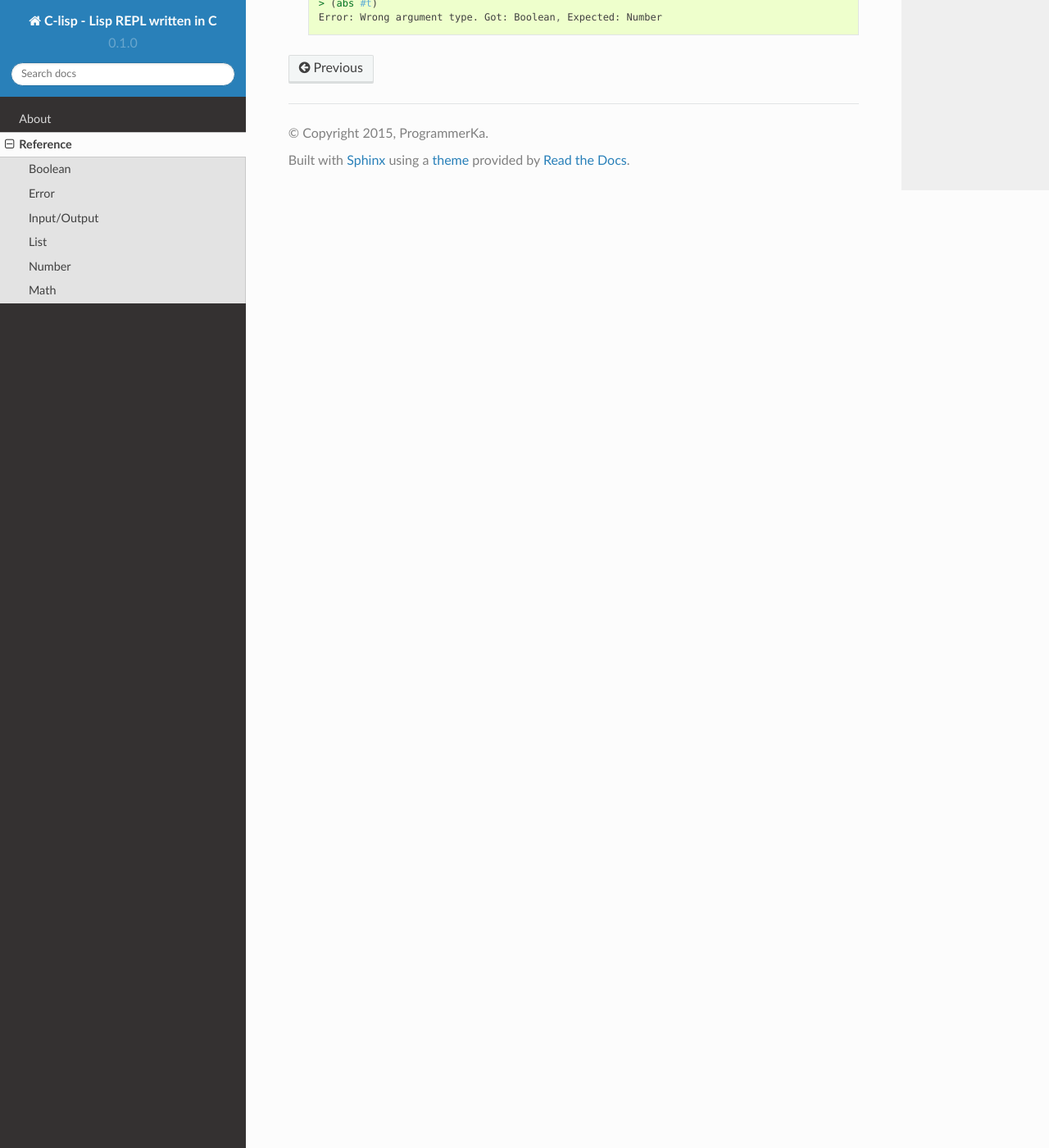
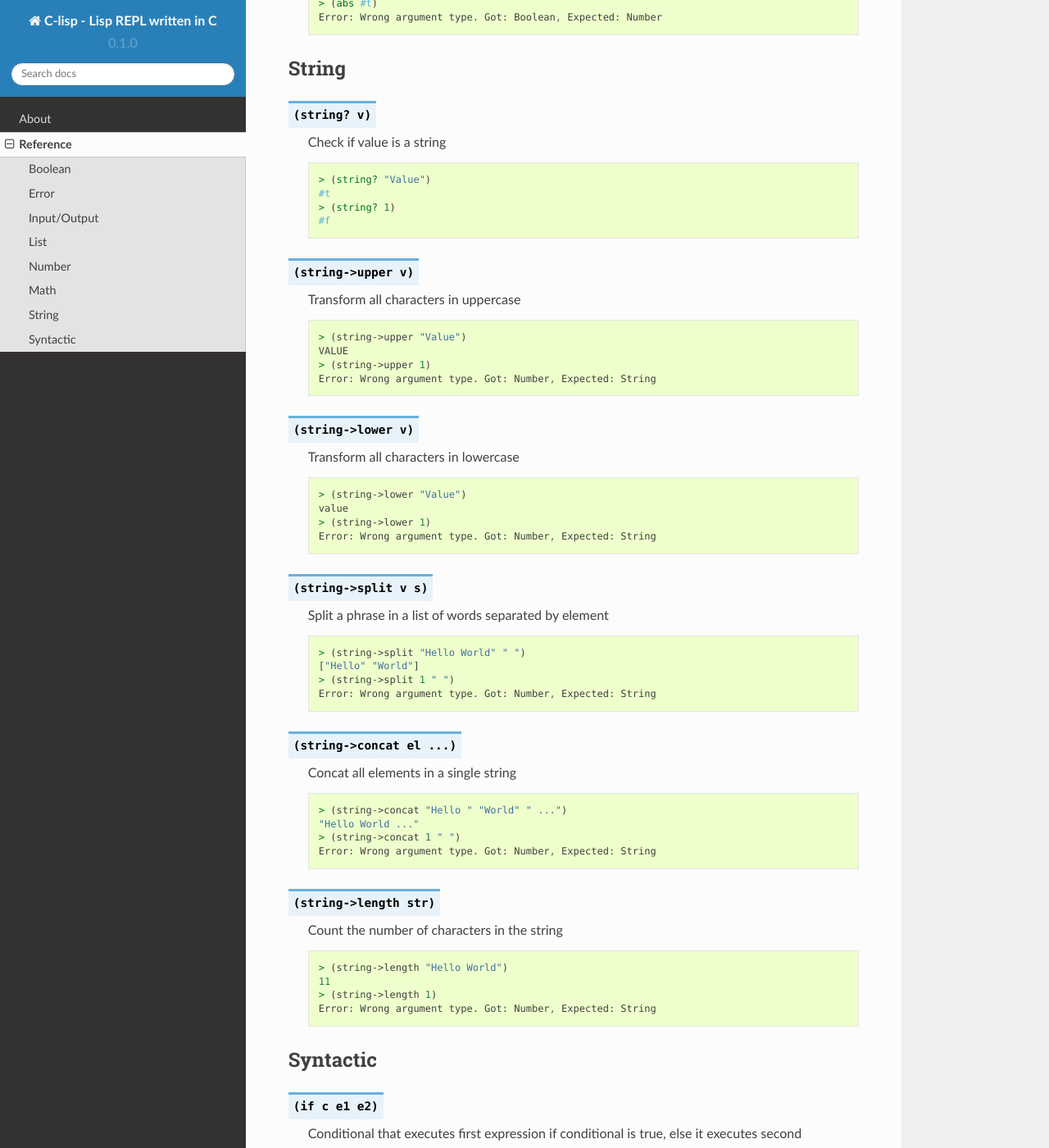
Before and after one commit to albarol/c-lisp, a Sphinx documentation site: the page built from docs/source/reference.rst, in a window 1280 px wide and 1400 px high, scrolled down 10357 px. Shown: the whole window at 82% size. Built offline with Sphinx 7.4.7 and the Read the Docs theme 2.0.0, drawn with Linux system fonts in a browser that asks for light colours; pages that are not in the unit, such as notebooks, are missing from menus; some of the changed text lies outside the part shown.

Commit message:
finished basic doc

```diff
--- a/docs/source/index.rst
+++ b/docs/source/index.rst
@@ -6,3 +6,4 @@ C-lisp Documentation
 
     about.rst
     reference.rst
+    stl.rst
--- a/docs/source/reference.rst
+++ b/docs/source/reference.rst
@@ -588,3 +588,159 @@ Math
         1
         > (abs #t)
         Error: Wrong argument type. Got: Boolean, Expected: Number
+
+String
+------
+
+.. py:function:: (string? v)
+
+    Check if value is a string
+
+    .. code-block:: racket
+
+        > (string? "Value")
+        #t
+        > (string? 1)
+        #f
+
+.. py:function:: (string->upper v)
+
+    Transform all characters in uppercase
+
+    .. code-block:: racket
+
+        > (string->upper "Value")
+        VALUE
+        > (string->upper 1)
+        Error: Wrong argument type. Got: Number, Expected: String
+
+.. py:function:: (string->lower v)
+
+    Transform all characters in lowercase
+
+    .. code-block:: racket
+
+        > (string->lower "Value")
+        value
+        > (string->lower 1)
+        Error: Wrong argument type. Got: Number, Expected: String
+
+.. py:function:: (string->split v s)
+
+    Split a phrase in a list of words separated by element
+
+    .. code-block:: racket
+
+        > (string->split "Hello World" " ")
+        ["Hello" "World"]
+        > (string->split 1 " ")
+        Error: Wrong argument type. Got: Number, Expected: String
+
+.. py:function:: (string->concat el ...)
+
+    Concat all elements in a single string
+
+    .. code-block:: racket
+
+        > (string->concat "Hello " "World" " ...")
+        "Hello World ..."
+        > (string->concat 1 " ")
+        Error: Wrong argument type. Got: Number, Expected: String
+
+.. py:function:: (string->length str)
+
+    Count the number of characters in the string
+
+    .. code-block:: racket
+
+        > (string->length "Hello World")
+        11
+        > (string->length 1)
+        Error: Wrong argument type. Got: Number, Expected: String
+
+Syntactic
+---------
+
+.. py:function:: (if c e1 e2)
+
+    Conditional that executes first expression if conditional is true, else it executes second expression
+
+    .. code-block:: racket
+
+        > (if (> 2 1) "foo" "bar")
+        foo
+        > (if (< 2 1) "foo" "bar")
+        bar
+        > (if 1 "foo" "bar")
+        Error: Wrong argument type. Got: Number, Expected: Boolean
+
+.. py:function:: (cond expr1 ...)
+
+    Cond clause test expression by expression and execute if condition is true
+
+    .. code-block:: racket
+
+        > (cond ((> 2 1) "foo") (#t 2))
+        foo
+        > (cond ((< 2 1) "foo") (#t "bar"))
+        bar
+
+.. py:function:: (for it command)
+
+    Iterate over a list and execute the command
+
+    .. code-block:: racket
+
+        > (for (i [1 2 3]) (print i))
+        1
+        2
+        3
+        > (for i (print i))
+        Error: Wrong argument type. Got: Symbol, Expected: Expression
+
+.. py:function:: (def (name p1 ..) body)
+
+    Define a function
+
+    .. code-block:: racket
+
+        > (def (add1 x) (+ x 1))
+        > (add1 1)
+        2
+
+.. py:function:: (fn args body)
+
+    Create a lambda function to pass as parameter
+
+    .. code-block:: racket
+
+        > (filter (fn (a) (> a 4)) [3 4 5 6])
+        [5 6]
+
+.. py:function:: (when expr1 ...)
+
+    Execute all expressions that conditional is true
+
+    .. code-block:: racket
+
+        > (when (#t (print "foo")) (#f (print "foo")) (#t (print "bar")))
+        foo
+        bar
+
+.. py:function:: (unless expr1 ...)
+
+    Execute all expressions that conditional is false
+
+    .. code-block:: racket
+
+        > (unless (#t (print "foo")) (#f (print "foo")) (#t (print "bar")))
+        foo
+
+.. py:function:: (type v)
+
+    Show the type of value
+
+    .. code-block:: racket
+
+        > (type 1)
+        Number
```
Also changed, not shown: 2 other files.
